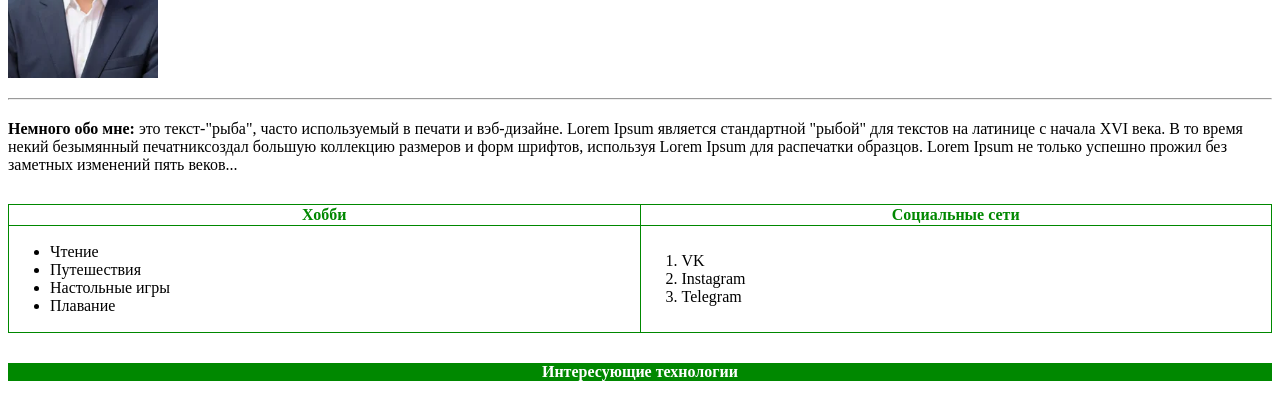
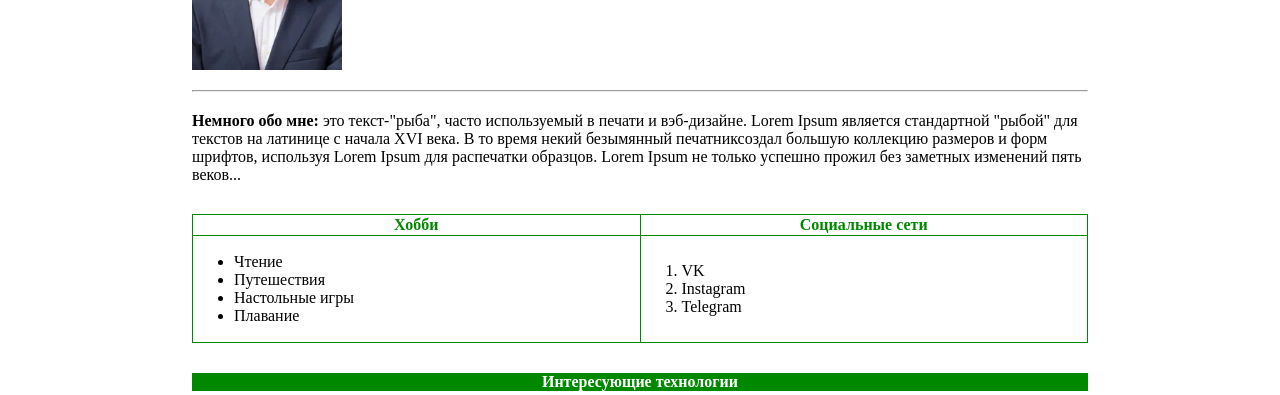
Before and after one commit to RustamG05/SimpleWebsite, a plain HTML site: page index.html in a window 1280 px wide. Shown: the part 155-550 px from the top of the page. Drawn offline with Linux system fonts and the light colour scheme.

Commit message:
Edited width of website

```diff
--- a/style.css
+++ b/style.css
@@ -121,3 +121,7 @@ textarea
 {
   width: 200px;
 }
+
+body {
+    margin: 0 15%;
+}
```
